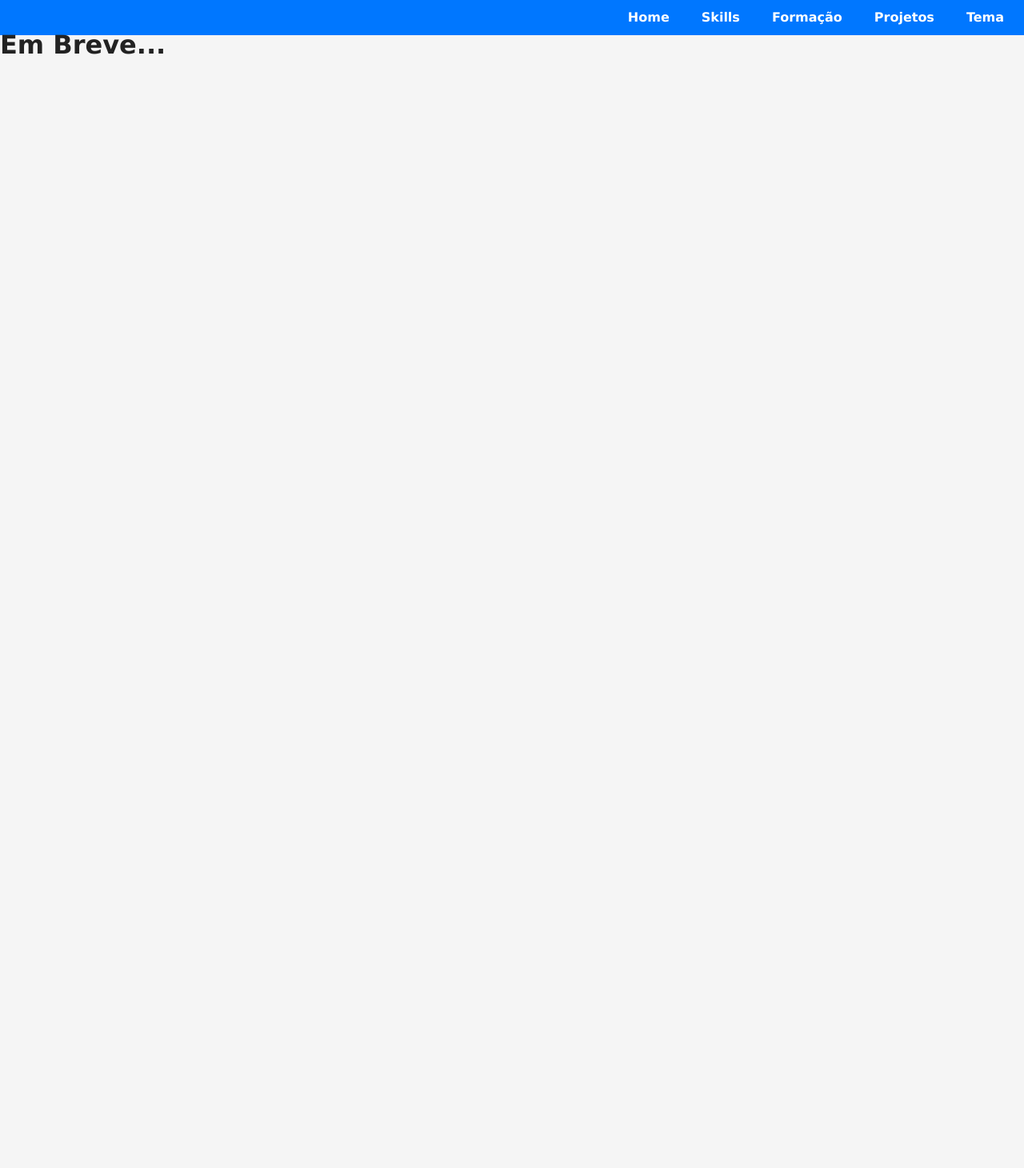
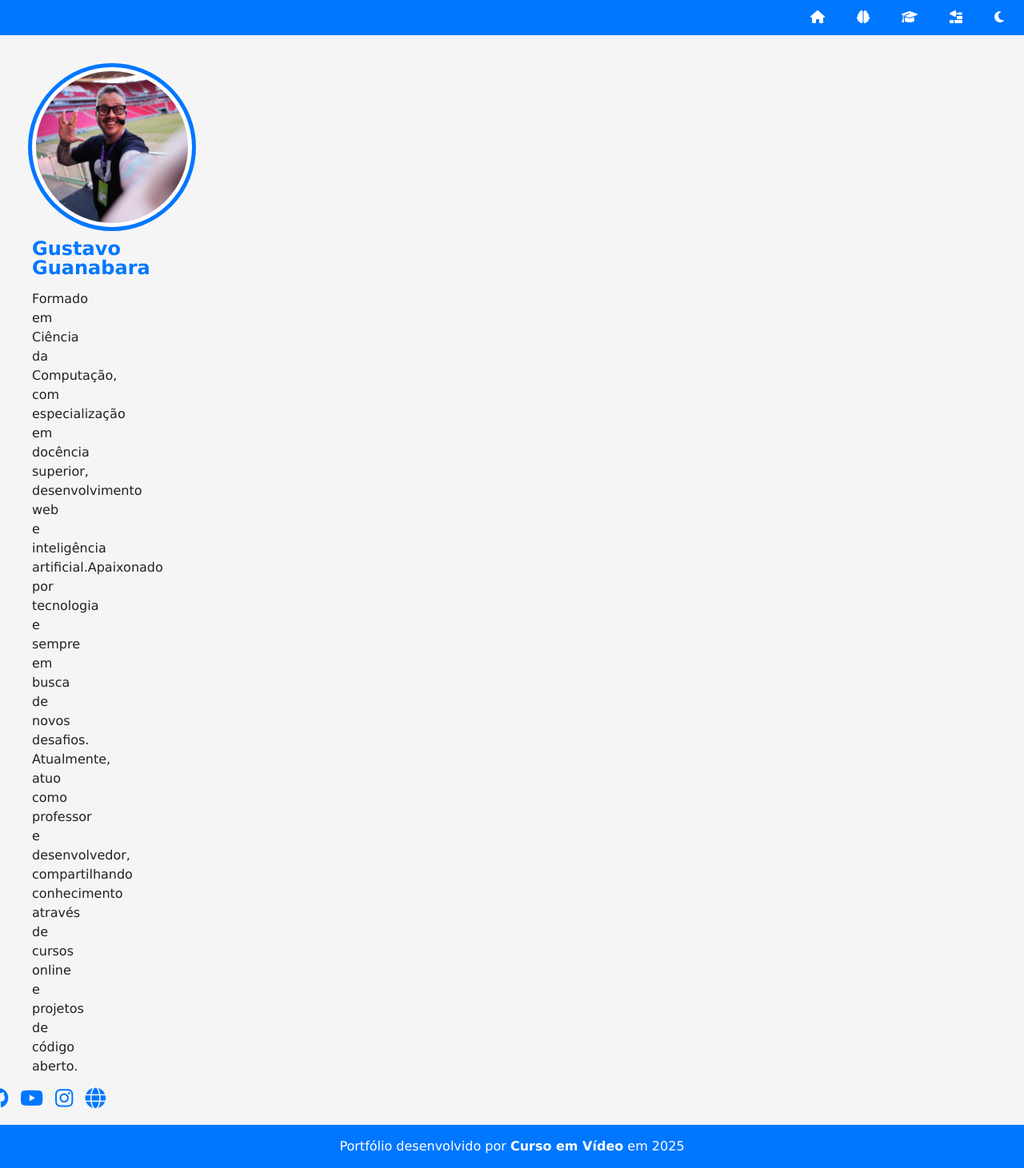
Before and after one commit to adalberto-martins/projeto-portfolio, a plain HTML site: page index.html in a window 1280 px wide. Shown: the whole page at 80% size. Before the commit the page ends 800 px from the top, so only its background shows below. Drawn offline with Linux system fonts and the light colour scheme.

Commit message:
criação primeira parte menu

```diff
--- a/estilos/style.css
+++ b/estilos/style.css
@@ -57,3 +57,87 @@ nav#menu a:hover {
   background-color: var(--destaque-inverso);
   color: var(--destaque);
 }
+
+main {
+  display: grid;
+  grid-template-columns: auto 90vw auto;
+  gap: 20px;
+  margin-top: 20px;
+}
+
+section#ficha {
+  background-color: (var(--fundo-card));
+  padding: 20px;
+  border-radius: 8px;
+  grid-column: 2;
+}
+
+section#ficha img.foto {
+  width: 200px;
+  aspect-ratio: 1/1;
+  object-fit: cover;
+  overflow: hidden;
+  border-radius: 50%;
+  margin-bottom: 15px;
+  border: 5px solid var(--fundo-card);
+  outline: 5px solid var(--destaque);
+  display: block;
+  margin: auto;
+}
+
+section#ficha h1 {
+  color: var(--destaque);
+  margin: 15px 0px;
+  font-size: 1.5em;
+  text-align: left;
+}
+
+div#social {
+  display: flex;
+  justify-content: center;
+  align-items: center;
+  font-size: 1.6em;
+  gap:15px;
+  margin-top: 15px;
+
+}
+
+div#social a {
+  color: var(--destaque);
+  transition: color 0.5s;
+}
+
+div#social a:hover {
+  color: var(--destaque-inverso);
+}
+
+footer {
+  background-color: var(--destaque);
+  color: var(--texto-inverso);
+  text-align: center;
+  padding: 15px;
+}
+
+footer a {
+  color: var(--texto-inverso);
+  text-decoration: none;
+  font-weight: bold;
+}
+
+footer a:hover {
+  color: var(--destaque-inverso);
+}
+
+@media screen  and (min-width:768px) {
+  main {
+    grid-template-columns: auto 30px 1fr auto;
+  }
+
+  section#ficha {
+    grid-column: 2/3;
+    height: fit-content;
+    position: sticky;
+    top:0cqb 65px;
+  }
+
+}
--- a/index.html
+++ b/index.html
@@ -6,24 +6,42 @@
     <title>Portfólio Gustavo Guanabara</title>
     <link rel="shortcut icon" href="favicon.svg" type="image/svg">
     <link rel="stylesheet" href="estilos/style.css">
+    <script src="https://kit.fontawesome.com/412e60f1e0.js" crossorigin="anonymous"></script>
+
 </head>
 <body>
     <header>
         <nav id="menu">
             <ul>
-                <li><a href="#">Home</a></li>
-                <li><a href="#">Skills</a></li>
-                <li><a href="#">Formação</a></li>
-                <li><a href="#">Projetos</a></li>
-                <li><a href="#">Tema</a></li>
+                <li><a href="#video" class="link"><i class="fa-solid fa-house"></i></a></li>
+                <li><a href="#skills" class="link"><i class="fa-solid fa-brain"></i></a></li>
+                <li><a href="#formacao" class="link"><i class="fa-solid fa-graduation-cap"></i></a></li>
+                <li><a href="#projetos" class="link"><i class="fa-solid fa-trowel-bricks"></i></a></li>
+                <li><a href="#" class="link" id="botao-tema"><i class="fa-solid fa-moon"></i></a></li>
             </ul>
         </nav>
     </header>
+
     <main>
-        <h1>Em Breve...</h1>
+        <section id="ficha">
+            <img src="imagens/guanabara-perfil.jpg" alt="Gustavo Guanabara" class="foto">
+            <h1>Gustavo Guanabara</h1>
+            <P>Formado em Ciência da Computação, com especialização em docência superior, desenvolvimento web e inteligência artificial.Apaixonado por tecnologia e sempre em busca de novos desafios. Atualmente, atuo como professor e desenvolvedor, compartilhando conhecimento através de cursos online e projetos de código aberto.</P>
+            <div id="social">
+                <a href="https://www.linkedin.com/in/guanabara/" target="_blank" rel="nofollow"><i class="fa-brands fa-linkedin-in"></i></a>
+                <a href="https://github.com/gustavoguanabara" target="_blank" rel="nofollow"><i class="fa-brands fa-github"></i></a>
+                <a href="https://www.youtube.com/cursoemvideo" target="_blank" rel="nofollow"><i class="fa-brands fa-youtube"></i></a>
+                <a href="https://www.instagram.com/gustavoguanabara/" target="_blank" rel="nofollow"><i class="fa-brands fa-instagram"></i></a>
+                <a href="https://www.cursoemvideo.com/" target="_blank" rel="nofollow"><i class="fa-solid fa-globe"></i></a>
+            </div>
+        </section>
+
+        <section id="detalhes">
+
+        </section>
     </main>
     <footer>
-
+        Portfólio desenvolvido por <a href="https://www.cursoemvideo.com/" target="_blank">Curso em Vídeo</a> em 2025
     </footer>
     <script src="scripts/script.js"></script>
 </body>
```
